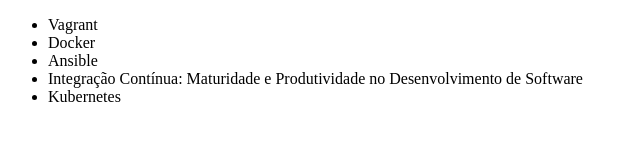
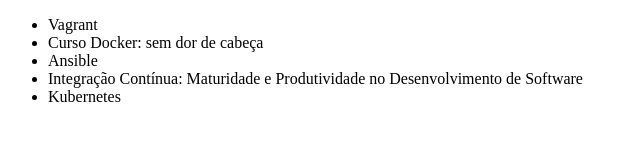
Before and after one commit to MaraoLT/alura-git, a plain HTML site: page index.html in a window 1280 px wide. Shown: the whole page, without its empty margins (0-640 px from the left). Drawn offline with Linux system fonts and the light colour scheme.

Commit message:
Atualizando Docker

```diff
--- a/index.html
+++ b/index.html
@@ -7,7 +7,7 @@
 <body>
     <ul>
         <li>Vagrant</li>
-        <li>Docker</li>
+        <li>Curso Docker: sem dor de cabeça</li>
         <li>Ansible</li>
         <li>Integração Contínua: Maturidade e Produtividade no Desenvolvimento de Software</li>
         <li>Kubernetes</li>
```
